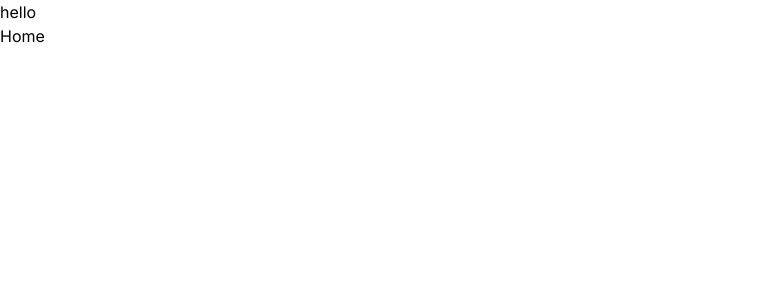
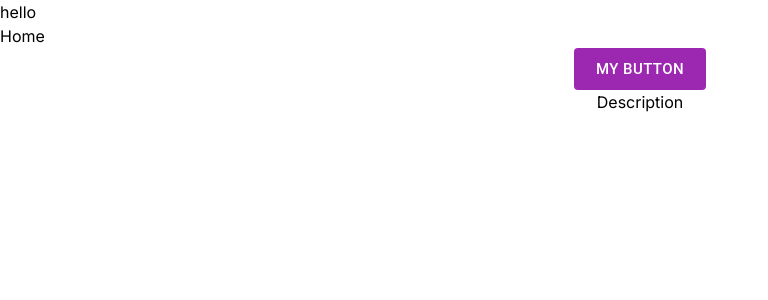
Before and after one commit to BU-Spark/pitne-voter-app, a Next.js app in the folder client/: page / in a window 1280 px wide. Shown: the top 300 px of the page, without its empty margins (0-768 px from the left). Built offline with nearby package versions, Linux system fonts and the light colour scheme.

Commit message:
Made button component

```diff
--- a/client/package.json
+++ b/client/package.json
@@ -14,7 +14,7 @@
     "@mui/material": "^5.15.18",
     "next": "14.2.3",
     "react": "^18",
-    "react-dom": "^18"
+    "react-dom": "^18.3.1"
   },
   "devDependencies": {
     "@types/node": "^20",
--- a/client/src/app/page.tsx
+++ b/client/src/app/page.tsx
@@ -1,10 +1,19 @@
+'use client';
 import React from 'react'
 import Nav from '../components/nav'
+import ButtonFill from '@/components/button/ButtonFill'
+
 export default function Home() {
   return (
     <div>
-      <Nav />
-      <h1>Home</h1>
+        <Nav />
+        <h1>Home</h1>
+        <ButtonFill
+            // variant="outlined"
+            name="My Button"
+            description="Description"
+            onClick={() => console.log("Clicked")}
+        />
     </div>
   )
 }
--- /dev/null
+++ b/client/src/components/button/ButtonFill.module.css
@@ -0,0 +1,9 @@
+.container {
+    display: flex;
+    flex-direction: column;
+    align-items: center;
+}
+
+.description {
+    text-align: center;
+}
--- /dev/null
+++ b/client/src/components/button/ButtonFill.tsx
@@ -0,0 +1,32 @@
+'use client';
+import { Button, ButtonProps } from '@mui/material';
+import React, { useEffect } from 'react';
+import styles from './ButtonFill.module.css';
+
+// Button name, description, variant, and onClick event are customizable
+type Props = {
+    name: string;
+    description: string;
+    onClick: () => void;
+    variant?: ButtonProps['variant']; // Note variant is optional
+};
+
+
+// By default, variant is contained
+const ButtonFill = ({ name, description, onClick, variant = "contained" }: Props) => {
+    return (
+        <div className={styles.container}>
+            <Button
+            variant={variant}
+            color="secondary"
+            size="large"
+            onClick={onClick}
+            disableElevation>
+                {name}
+            </Button>
+            <p className={styles.description}>{description}</p>
+        </div>
+    );
+};
+
+export default ButtonFill;
--- /dev/null
+++ b/client/src/pages/test.tsx
@@ -0,0 +1,12 @@
+import React from 'react'
+import Nav from '../components/nav'
+import ButtonFill from '@/components/button/ButtonFill'
+
+export default function TestPage() {
+  return (
+    <div>
+      <Nav />
+      <h1>Test</h1>
+    </div>
+  )
+}
```
Also changed, not shown: package.json (added, +7 -0 lines), 2 other files (tests, documents, lock files or other folders).
